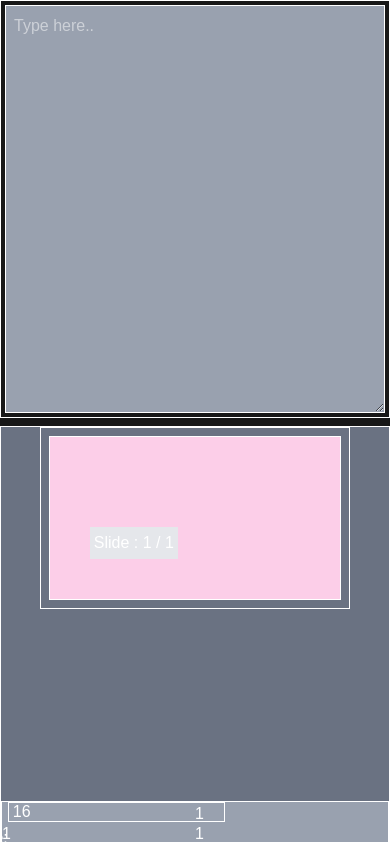
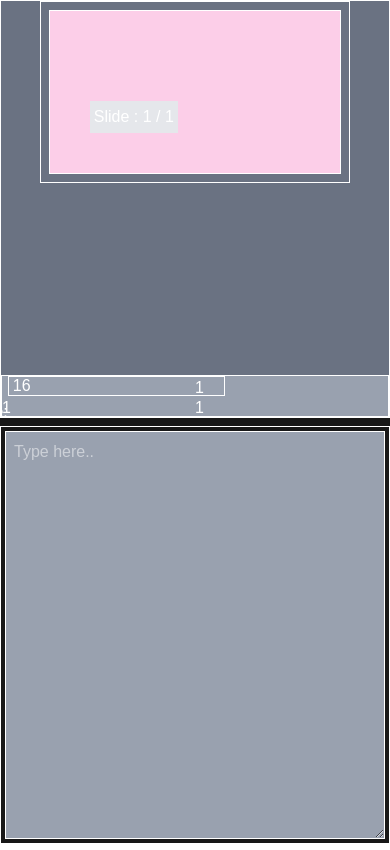
Before and after one commit to akael888/propre-sim, a Next.js app: page /editor in a window 390 px wide. Built offline with nearby package versions, Linux system fonts and the light colour scheme.

Commit message:
feat : Added Ordering When in Small Screen

```diff
--- a/src/app/ui/editor/sections/text-area-section.tsx
+++ b/src/app/ui/editor/sections/text-area-section.tsx
@@ -11,7 +11,7 @@ const TextAreaSection: React.FC<TextAreaSectionProps> = ({
 }) => {
   return (
     <>
-      <div className="w-full h-full flex justify-center items-center border-1 p-1 overflow-y-auto">
+      <div className="w-full h-full flex justify-center items-center border-1 p-1 overflow-y-auto md:order-none order-2">
         <TextArea
           textData={textData}
           handleTextDataChanges={handleTextDataChanges}
```
